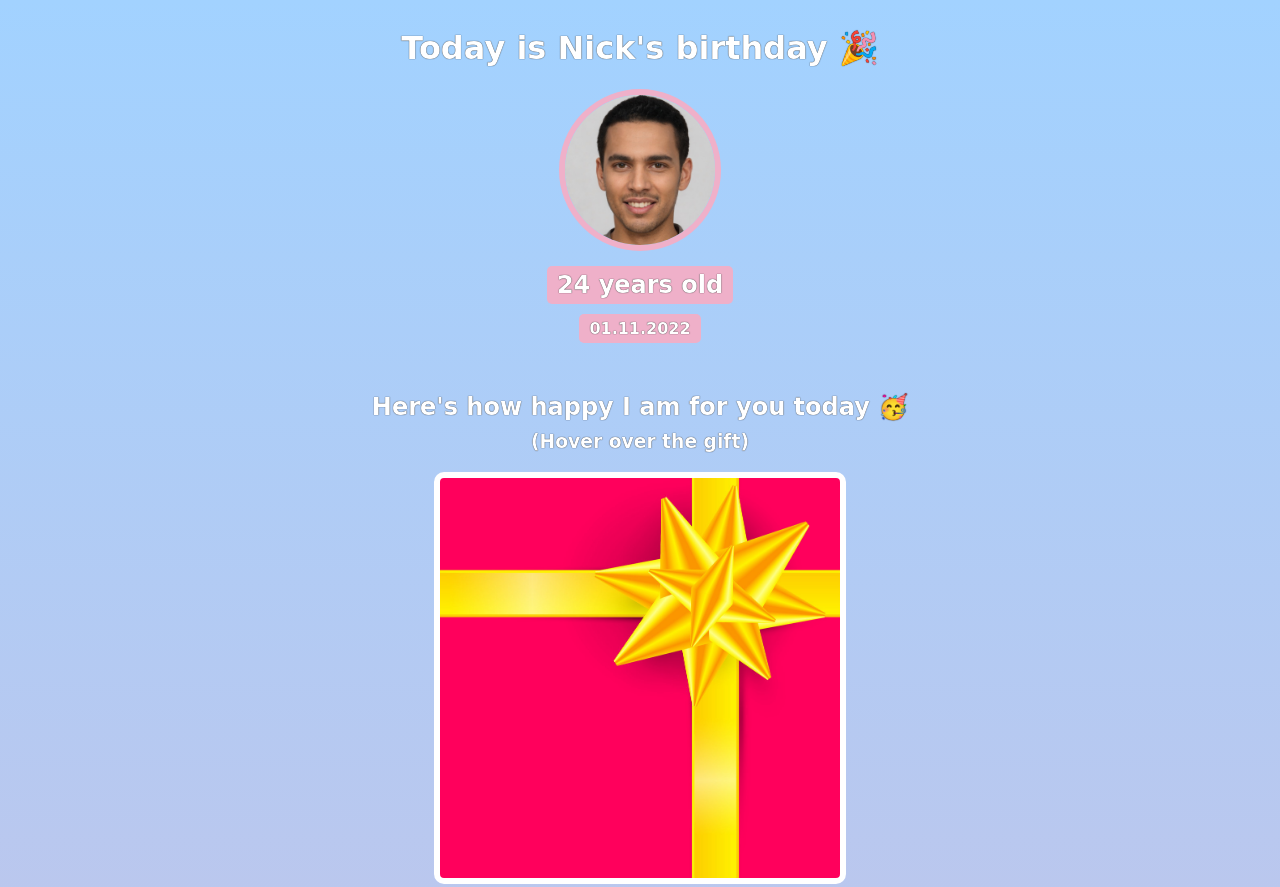
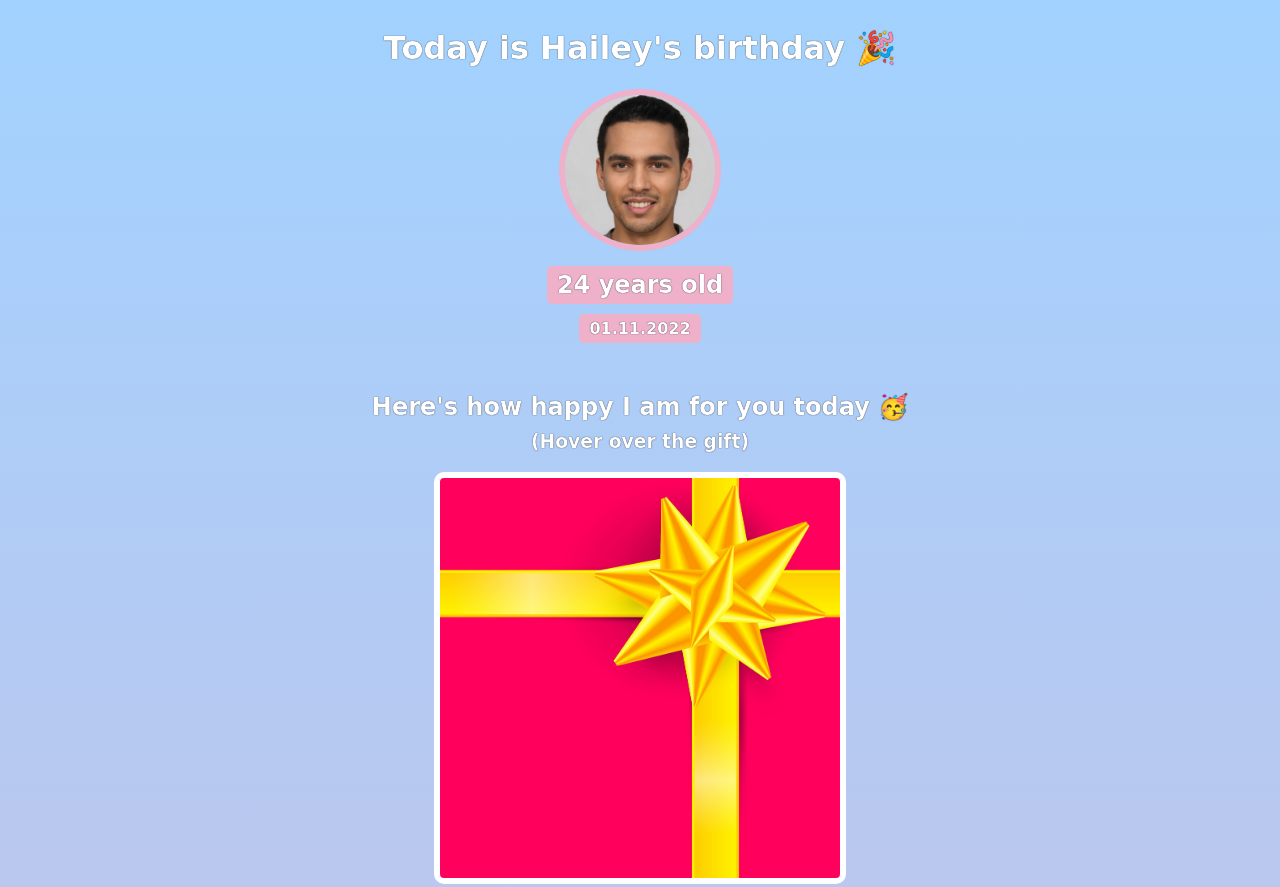
Before and after one commit to tillingteaches/birthday_gift_site, a website built with Vite: page index.html in a window 1280 px wide. Shown: the top 887 px of the page. Built offline with nearby package versions, Linux system fonts and the light colour scheme; a web font is replaced by a local one.

Commit message:
Update index.html

```diff
--- a/index.html
+++ b/index.html
@@ -7,7 +7,7 @@
     </head>
     <body>
         <div id="header">
-            <h1>Today is Nick's birthday 🎉</h1>
+            <h1>Today is Hailey's birthday 🎉</h1>
             <img id="bff-img" src="images/nick.jpg">
             <h2 id="bday-age">24 years old</h2>
             <h4 id="bday-date">01.11.2022</h4>
```
